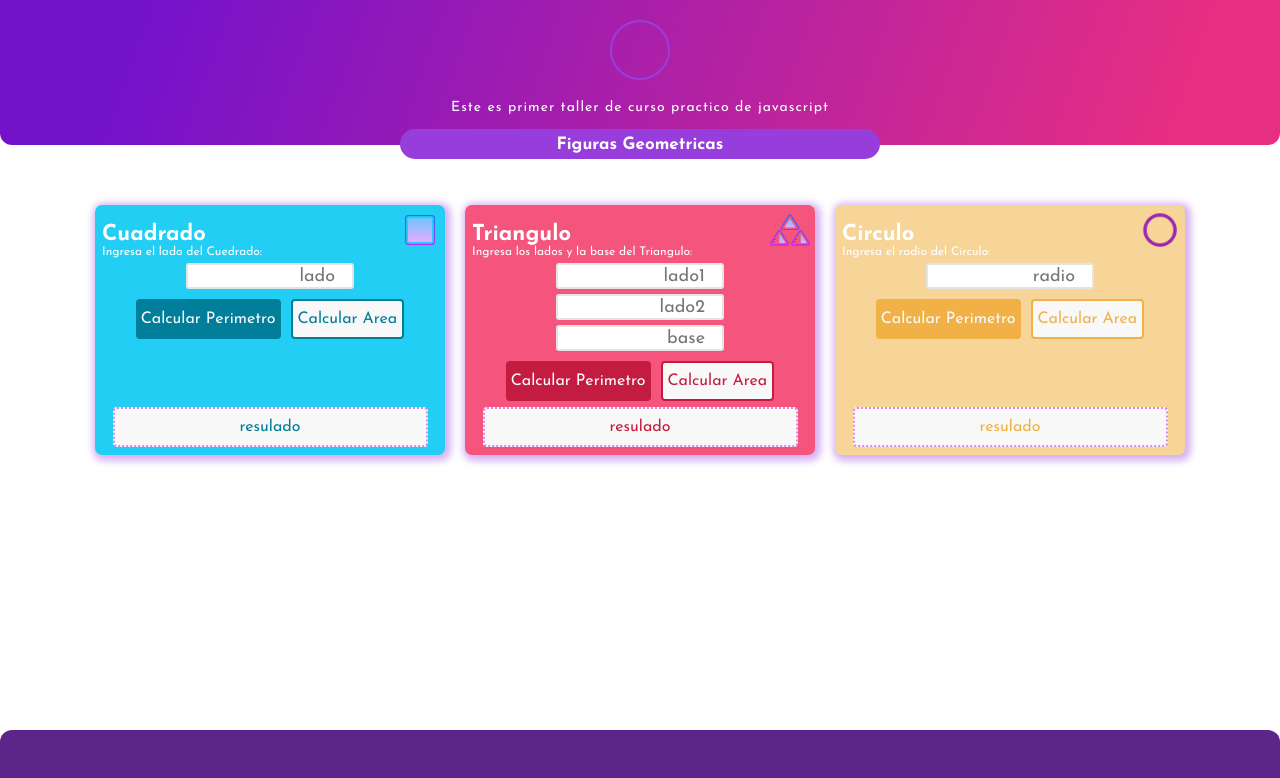
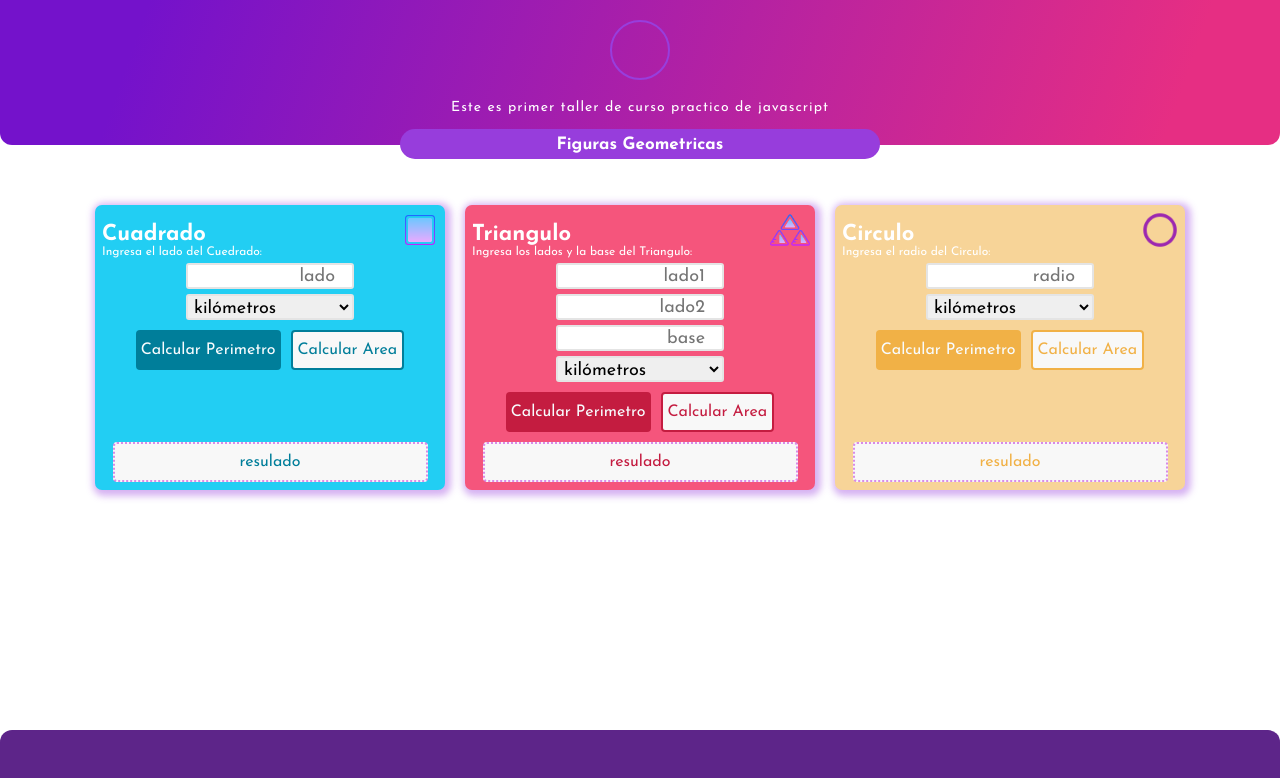
Before and after one commit to MasterJhonny/talleres-del-curso, a plain HTML site: page figuras/figuras.html in a window 1280 px wide. Drawn offline with Linux system fonts and the light colour scheme.

Commit message:
se anadio las opciones de medida

```diff
--- a/figuras/estilos.css
+++ b/figuras/estilos.css
@@ -125,6 +125,17 @@ html {
     text-align: end;
 }
 
+.section__card--form label select {
+    width: 50%;
+    height: 2.6rem;
+    border: 2px solid #e4e4e4;
+    border-radius: .3rem;
+    padding: .2rem;
+    margin-top: .5rem;
+    font-family: 'Josefin Sans', sans-serif;
+    font-size: 1.8rem;
+}
+
 .section__card--botones {
     margin-top: 1rem;
     display: flex;
@@ -202,7 +213,7 @@ html {
         flex-direction: row;
     }
     .main__section {
-        height: 250px;
+        height: 285px;
         margin: 1rem;
     }
     .section__card {
--- a/figuras/figuras.html
+++ b/figuras/figuras.html
@@ -27,6 +27,16 @@
                         <span></span>
                         <input type="number" placeholder="lado">
                     </label>
+                    <label>
+                        <select name="medias" id="medias">
+                            <option value="Km">kilómetros</option>
+                            <option value="hm">hectómetros</option>
+                            <option value="dam">decámetros</option>
+                            <option value="dm">decímetros</option>
+                            <option value="cm">centímetros</option>
+                            <option value="mm">milímetros</option>
+                        </select>
+                    </label>
                 </form>
                 <div class="section__card--botones">
                     <button class="btn">Calcular Perimetro</button>
@@ -48,6 +58,16 @@
                         <input type="number" placeholder="lado2">
                         <input type="number" placeholder="base">
                     </label>
+                    <label>
+                        <select name="medias" id="medias">
+                            <option value="Km">kilómetros</option>
+                            <option value="hm">hectómetros</option>
+                            <option value="dam">decámetros</option>
+                            <option value="dm">decímetros</option>
+                            <option value="cm">centímetros</option>
+                            <option value="mm">milímetros</option>
+                        </select>
+                    </label>
                 </form>
                 <div class="section__card--botones">
                     <button class="btn btn--tri">Calcular Perimetro</button>
@@ -67,6 +87,16 @@
                     <label>
                         <input type="number" placeholder="radio">
                     </label>
+                    <label>
+                        <select name="medias" id="medias">
+                            <option value="Km">kilómetros</option>
+                            <option value="hm">hectómetros</option>
+                            <option value="dam">decámetros</option>
+                            <option value="dm">decímetros</option>
+                            <option value="cm">centímetros</option>
+                            <option value="mm">milímetros</option>
+                        </select>
+                    </label>
                 </form>
                 <div class="section__card--botones">
                     <button class="btn btn--cir">Calcular Perimetro</button>
```
